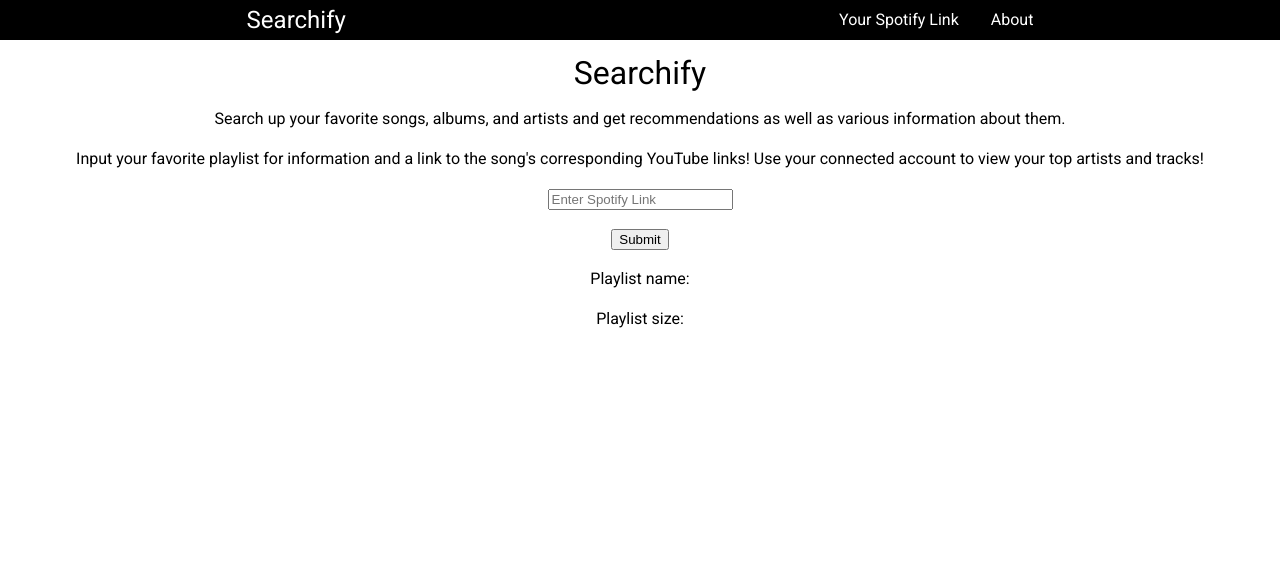
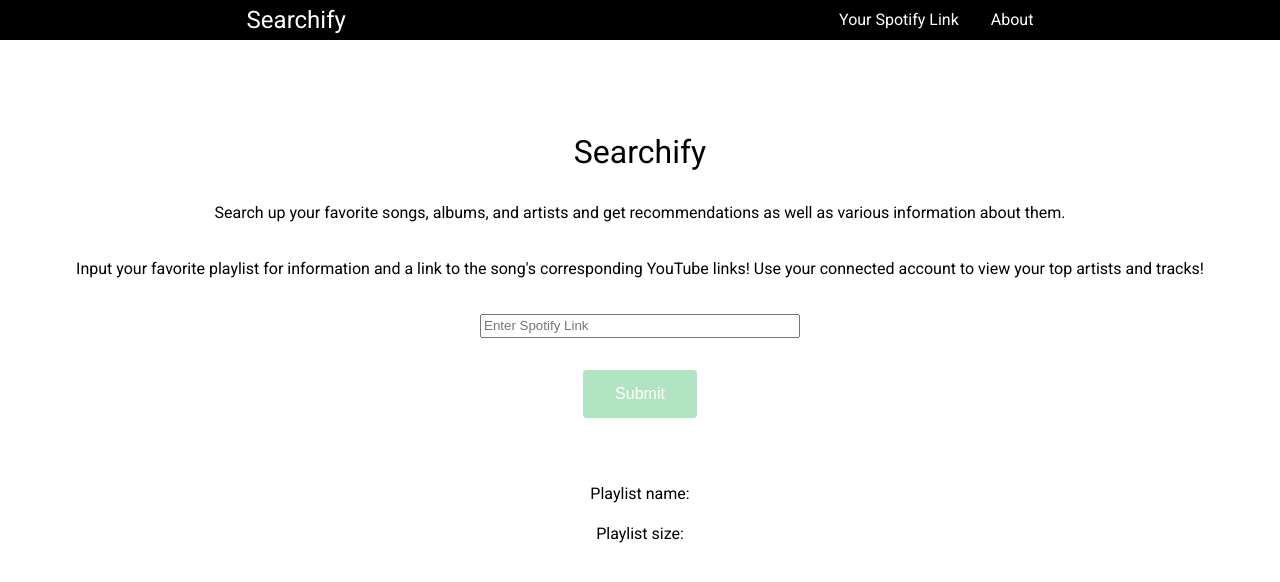
Before and after one commit to wesngu28/Searchify, a React (Vite) app: page / in a window 1280 px wide. Shown: the top 582 px of the page. Built offline with nearby package versions, Linux system fonts and the light colour scheme.

Commit message:
flesh out and style

```diff
--- a/src/components/CenterInfo.tsx
+++ b/src/components/CenterInfo.tsx
@@ -1,38 +1,53 @@
 import { useState } from 'react'
 import SpotifyTable from '../components/SpotifyTable';
+import '../styles/CenterInfo.css'
+import { PlaylistData } from '../struct/PlaylistData';
 
-interface PlaylistData {
-    profile_name: string;
-    about_me: string;
-}
+type InputEvent = React.ChangeEvent<HTMLInputElement>;
 
 export default function CenterInfo() {
 
     const [spotifyData, setSpotifyData] = useState({} as PlaylistData)
     const [input, setInput] = useState('')
+    const [status, setStatus] = useState('')
 
-    const handleChange = event => {
-      setInput(event.target.value);
-
-      console.log('value is:', event.target.value);
+    const handleChange = (event: InputEvent) => {
+      const spotifyUrl = new RegExp('(https?:\/\/open.spotify.com\/(playlist|track|user|artist|album)\/[a-zA-Z0-9]+(\/playlist\/[a-zA-Z0-9]+|)|spotify:(track|user|artist|album):[a-zA-Z0-9]+(:playlist:[a-zA-Z0-9]+|))');
+      const spotifyUrlChars = new RegExp('^[A-Za-z0-9?.=:\/_]*$')
+      if (!spotifyUrl.test(event.target.value) || !spotifyUrlChars.test(event.target.value)) {
+        setInput('');
+      } else {
+        let inp = event.target.value
+        const lastSlash = inp.lastIndexOf('/')
+        const question = inp.indexOf('?')
+        let lastColon: number
+        if(!lastSlash) {
+          lastColon = inp.lastIndexOf(':')
+          setInput(inp.substring(lastColon + 1, inp.length-1))
+        }
+        setInput(inp.substring(lastSlash + 1, question))
+      }
     };
 
-    function getData() {
-      fetch(`/search/playlist/${input}`).then(
-        response => response.json()
-      ).then(data => setSpotifyData(({
-        profile_name: data.name,
-        about_me: data.size})))
+    const getData = async() => {
+      if ((input.includes('playlist')) || (input.includes('album') || (input.includes('track')) || (input.includes('artist')))) {
+        console.log('I want to be dicked down')
+        setStatus('Currently loading information...')
+      }
+      const fetchData = await fetch(`/search/playlist/${input}`)
+      const json = await fetchData.json()
+      setSpotifyData((json))
     }
 
     return (
-        <div>
+        <div id="about">
             <h1>Searchify</h1>
             <p>Search up your favorite songs, albums, and artists and get recommendations as well as various information about them.</p>
             <p>Input your favorite playlist for information and a link to the song's corresponding YouTube links! Use your connected
             account to view your top artists and tracks!</p>
             <p><input type="text" name="inp" id="inp" placeholder="Enter Spotify Link" onChange={handleChange} value={input}/></p>
-            <p><input type="submit" name="submit" id="sub" onClick={async() => getData()}/></p>
+            <p><input disabled={!input} type="submit" name="submit" id="sub" onClick={async() => getData()}/></p>
+            <p>{status}</p>
             <SpotifyTable spotify={spotifyData} />
         </div>
     )
--- /dev/null
+++ b/src/styles/CenterInfo.css
@@ -0,0 +1,46 @@
+* {
+    box-sizing: border-box;
+}
+
+#inp {
+    height:3vh;
+    width: 25vw;
+}
+
+#about {
+    flex-wrap: wrap;
+    display: flex;
+    flex-direction: column;
+    justify-content: center;
+    align-items: center;
+    text-align: center;
+    min-height: 75vh;
+    padding: 0 2rem 0 2rem;
+}
+
+@media screen and (orientation: portrait) {
+#about {
+    width: 100%;
+    }
+}
+
+#sub {
+    background-color: #2D7D46;
+    border: none;
+    color: white;
+    padding: 15px 32px;
+    text-align: center;
+    text-decoration: none;
+    border-radius: 4px;
+    display: inline-block;
+    font-size: 16px;
+    transition-duration: 0.4s;
+}
+
+#sub:disabled {
+    background-color: #B1E4C2;
+}
+
+#sub:hover {
+    background-color: #215B32;
+}
```
